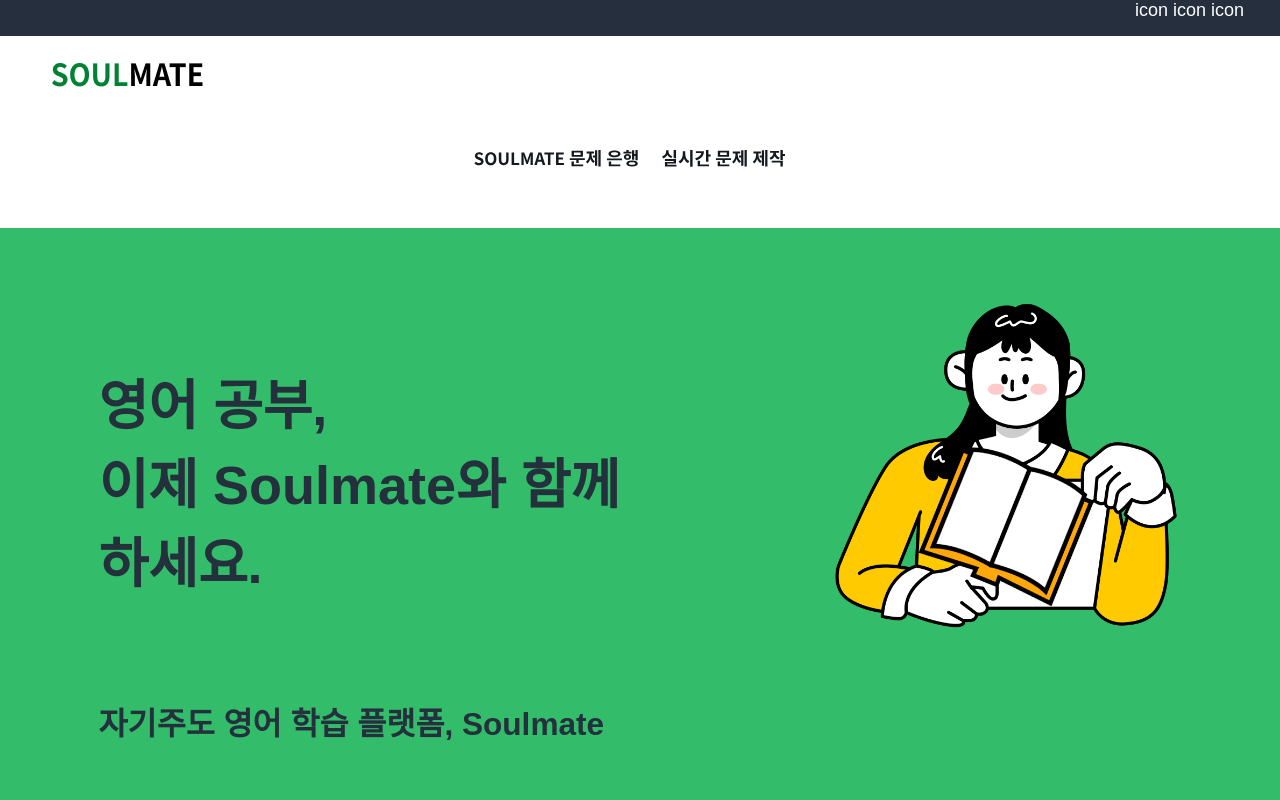
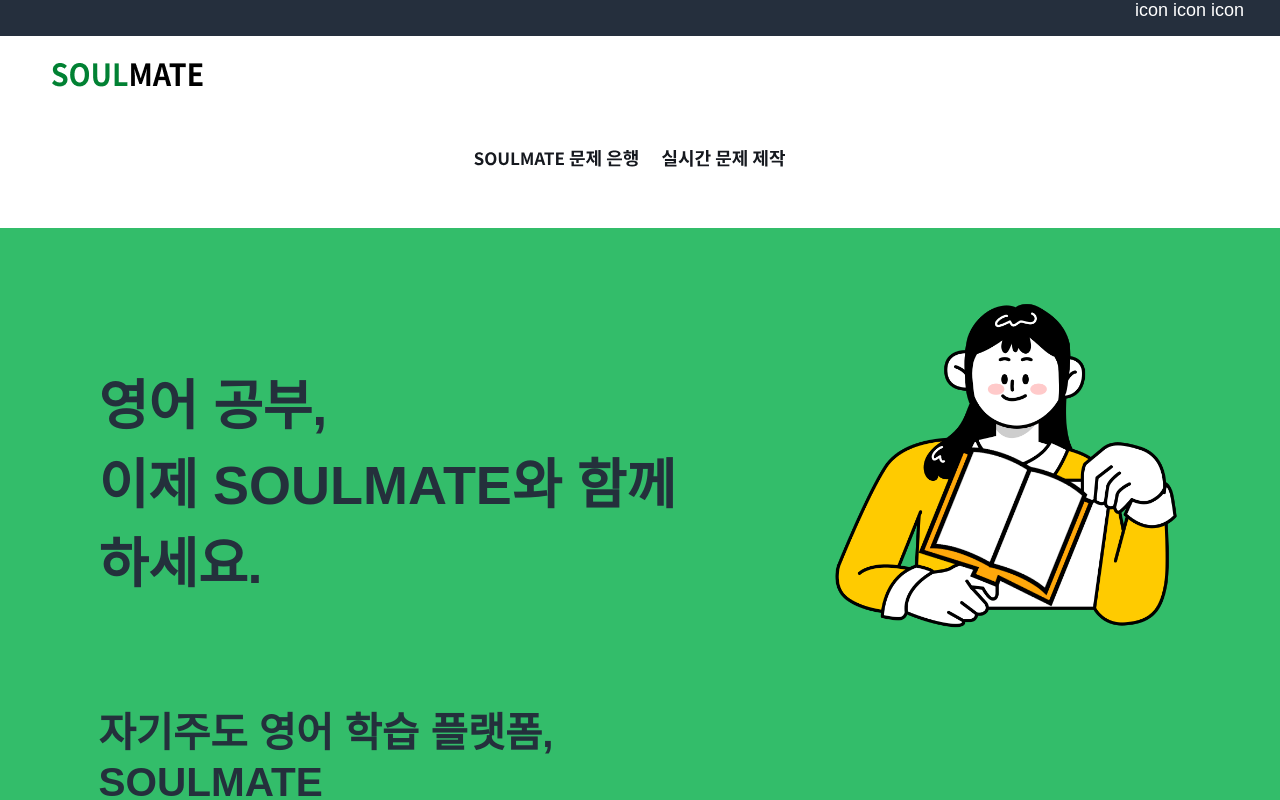
Before and after one commit to makgirlygirl/grad-frontend, a React (Create React App) app: page / in a window 1280 px wide. Shown: the top 800 px of the page. Built offline with nearby package versions, Linux system fonts and the light colour scheme.

Commit message:
[#44] /question api 수정 완료

```diff
--- a/src/pages/BankResultPage.js
+++ b/src/pages/BankResultPage.js
@@ -28,7 +28,7 @@ const BankResultPage = () => {
             setQType(location.state.qTypeValue-1);
             setIsLoading(true);
             try {
-                const response = await axios.get(`http://localhost:9000/question/${location.state.qTypeValue}/`);
+                const response = await axios.get(`http://localhost:9000/question?type=${location.state.qTypeValue}&&num=${location.state.qNumValue}`);
                 setQuestionList(response.data);
                 // response.data는 DB에서 받아오는 문제의 개수 / location.state.qNumValue는 사용자가 요청한 문제 개수
                 response.data.length < location.state.qNumValue ? setQNum(response.data.length) : setQNum(location.state.qNumValue);
@@ -47,6 +47,8 @@ const BankResultPage = () => {
     }
     const generatePDF = async(qType) => {
         try{
+            // {SERVER_ADDR}/home/a1930008/docxDownload 에 저장되어 있는 download.docx 파일 저장하기
+            // 되나? 안 되면 S3에 저장하기??
             const response = await axios.get(`http://localhost:9000/get_docx/${qType}/`);
             console.log(response);
         } catch(error){
--- a/src/pages/MainPage.js
+++ b/src/pages/MainPage.js
@@ -20,9 +20,9 @@ const MainPage = () => {
             <div className='main-content-text-right'>
               <h1>
                 영어 공부,<br/>
-                이제 Soulmate와 함께 하세요.
+                이제 SOULMATE와 함께 하세요.
               </h1><br/>
-              <h3>자기주도 영어 학습 플랫폼, Soulmate</h3>
+              <h2>자기주도 영어 학습 플랫폼, SOULMATE</h2>
             </div>
             <MainImg src={MainImage1}/>
             </MainContent1>
@@ -30,7 +30,7 @@ const MainPage = () => {
             <MainImg src={MainImage3}/>
             <div className='main-content-text-left'>
               <h2>
-              Soulmate AI가 제작한<br/>
+              SOULMATE AI가 제작한<br/>
               1,600+개의 <br/>
               수능 기출 변형 문제 은행
               </h2><br/>
```
